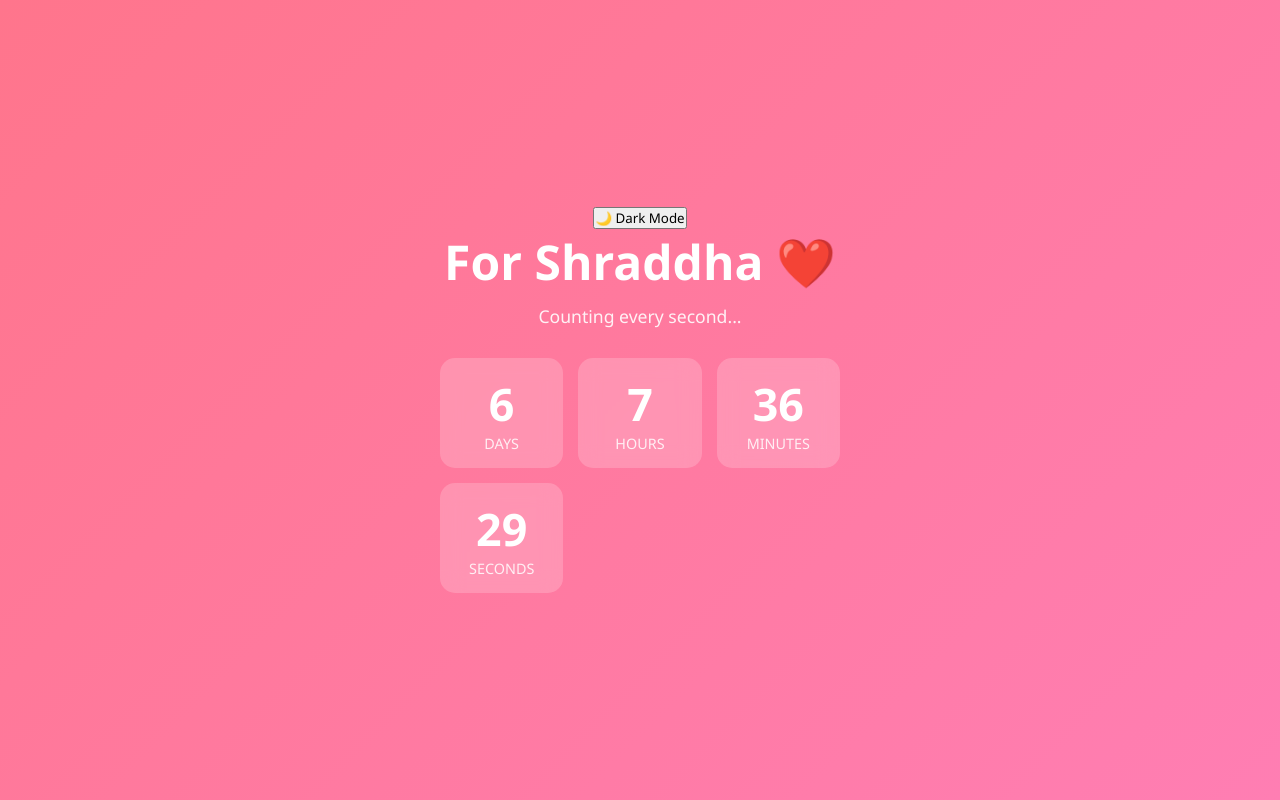
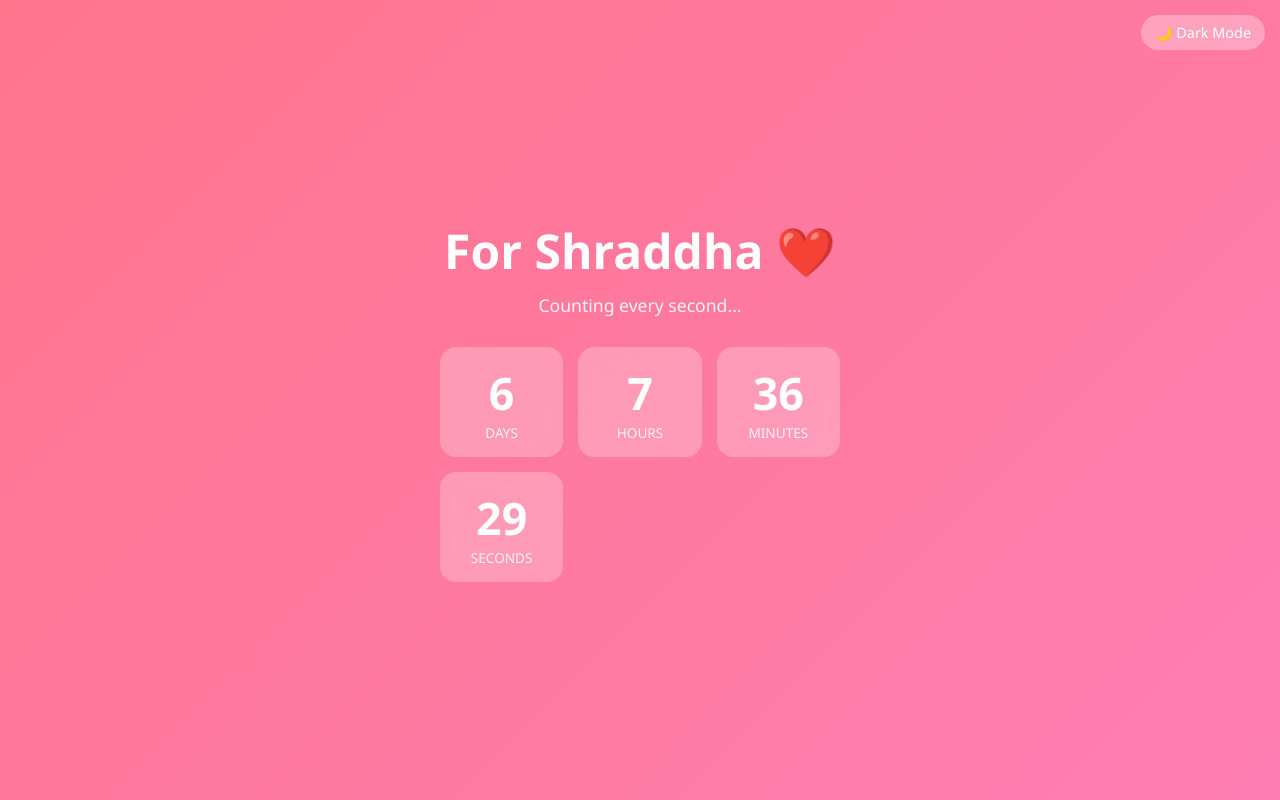
Before and after one commit to rrewale51-prog/For-Shraddha, a React (Vite) app: page / in a window 1280 px wide. Built offline with nearby package versions, Linux system fonts and the light colour scheme.

Commit message:
Update style.css

```diff
--- a/src/style.css
+++ b/src/style.css
@@ -6,19 +6,20 @@
 }
 
 body {
+  min-height: 100vh;
   background: linear-gradient(135deg, #ff758c, #ff7eb3);
-  min-height: 100vh;
+  transition: background 0.4s ease;
 }
 
 .page {
   min-height: 100vh;
+  padding: 20px;
+  color: white;
+  text-align: center;
   display: flex;
   flex-direction: column;
   justify-content: center;
   align-items: center;
-  padding: 20px;
-  color: white;
-  text-align: center;
 }
 
 h1 {
@@ -27,8 +28,8 @@ h1 {
 }
 
 .subtitle {
+  margin-bottom: 30px;
   font-size: 1.1rem;
-  margin-bottom: 30px;
   opacity: 0.9;
 }
 
@@ -41,9 +42,9 @@ h1 {
 }
 
 .box {
-  background: rgba(255, 255, 255, 0.2);
+  background: rgba(255, 255, 255, 0.25);
   backdrop-filter: blur(10px);
-  border-radius: 15px;
+  border-radius: 16px;
   padding: 15px 10px;
   animation: pop 0.6s ease;
 }
@@ -54,32 +55,23 @@ h1 {
 }
 
 .label {
-  font-size: 0.9rem;
+  font-size: 0.85rem;
   text-transform: uppercase;
   opacity: 0.85;
 }
 
 @keyframes pop {
-  0% {
-    transform: scale(0.8);
+  from {
+    transform: scale(0.85);
     opacity: 0;
   }
-  100% {
+  to {
     transform: scale(1);
     opacity: 1;
   }
 }
 
-/* Bigger screens */
-@media (min-width: 768px) {
-  h1 {
-    font-size: 3rem;
-  }
-
-  .number {
-    font-size: 2.8rem;
-  }
-}
+/* Reveal animation */
 .reveal-title {
   margin-top: 20px;
   font-size: 2rem;
@@ -107,3 +99,46 @@ h1 {
     transform: translateY(0);
   }
 }
+
+/* Dark mode */
+body.dark {
+  background: linear-gradient(135deg, #121212, #1f1f1f);
+}
+
+body.dark .box {
+  background: rgba(255, 255, 255, 0.08);
+}
+
+body.dark p,
+body.dark .subtitle {
+  color: #ddd;
+}
+
+/* Dark mode toggle */
+.toggle {
+  position: fixed;
+  top: 15px;
+  right: 15px;
+  padding: 8px 14px;
+  border-radius: 20px;
+  border: none;
+  cursor: pointer;
+  font-size: 0.9rem;
+  background: rgba(255, 255, 255, 0.3);
+  color: white;
+  backdrop-filter: blur(10px);
+}
+
+body.dark .toggle {
+  background: rgba(0, 0, 0, 0.4);
+}
+
+/* Desktop improvement */
+@media (min-width: 768px) {
+  h1 {
+    font-size: 3rem;
+  }
+  .number {
+    font-size: 2.8rem;
+  }
+}
```
